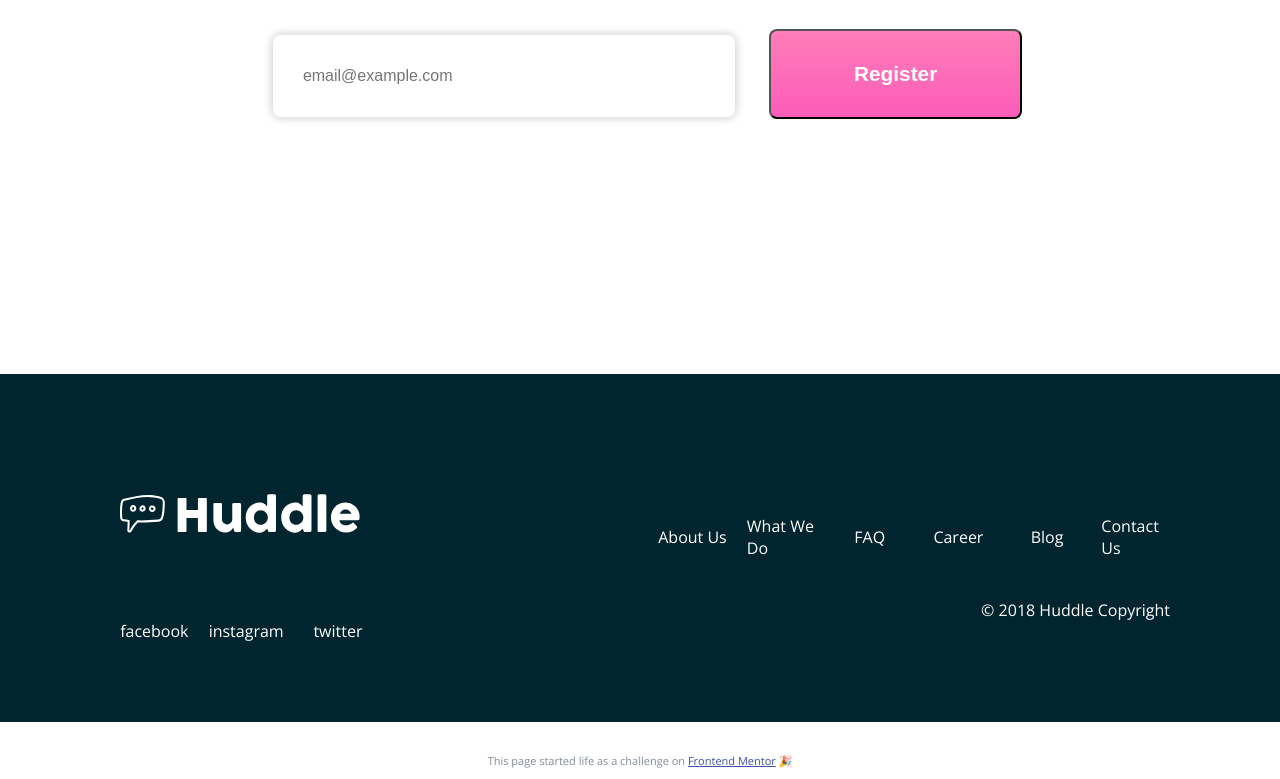
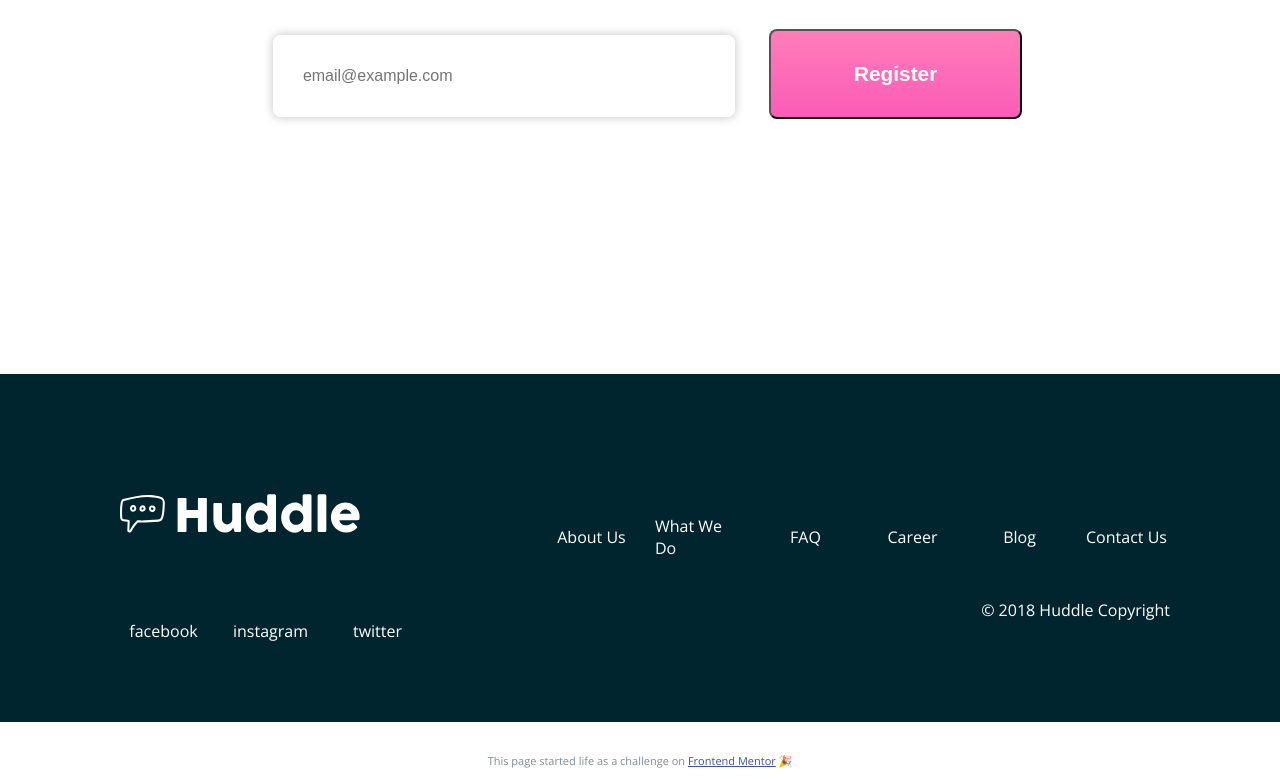
Before and after one commit to WilliamMena/frontend_mentor_huddle, a plain HTML site: page index.html in a window 1280 px wide. Shown: the part 1679-2458 px from the top of the page. Drawn offline with nearby package versions, Linux system fonts and the light colour scheme.

Commit message:
Revert footer back to 10 columns"

```diff
--- a/index.html
+++ b/index.html
@@ -108,7 +108,7 @@
       background-color: hsl(192, 100%, 9%);
       color: white;
       display: grid;
-      grid-template-columns: repeat(12, 1fr);
+      grid-template-columns: repeat(10, 1fr);
       grid-gap: 20px;
       padding: 120px 110px 60px 120px;
       height: 168px;
```
